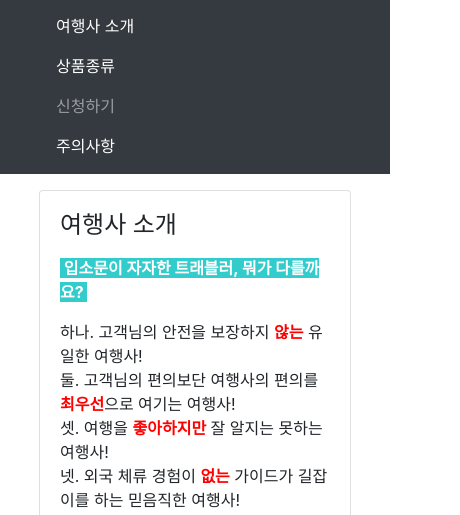
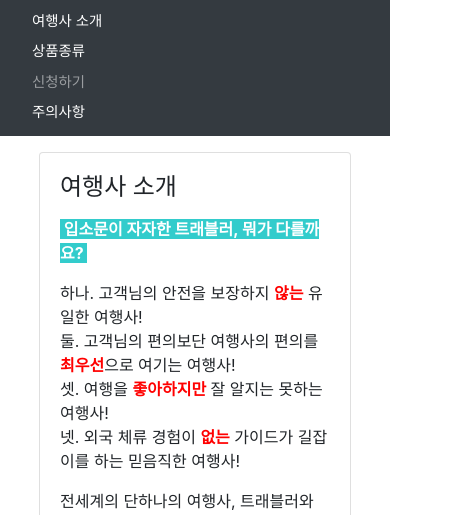
Before and after one commit to seongjae2/traveler, a plain HTML site: page Introduction/index.html in a window 390 px wide. Shown: the part 210-725 px from the top of the page, 460 px wide, since content can reach past the window. Drawn offline with nearby package versions, Linux system fonts and the light colour scheme.

Commit message:
반응형 추가

```diff
--- a/Introduction/index.html
+++ b/Introduction/index.html
@@ -62,7 +62,7 @@
           <p><strong>룰렛 여행 결정 다음날 오전 11시 35분 비행기/ 2박 3일 일정</strong></p>
           <p><strong>- 숙박 :</strong> 에어비엔비_수트라에비뉴</p>
           <p><strong>- 꼭 해야할 일 :</strong> 스쿠버 다이빙</p>
-          <img src="../source/kk.jpg" alt="kotakinabalu" style="height : 20rem; display: block; margin: 0px auto;  margin-bottom : 1rem;">
+          <img src="../source/kk.jpg" id="kotakinabalu" alt="kotakinabalu" style="height : 20rem; display: block; margin: 0px auto;  margin-bottom : 1rem;">
           <p>- 룰렛 여행은 처음이라 이상한 거 걸리면 어쩌나 싶었는데 보기 내용이 다 흥미로웠습니다! 이렇게 즉흥적으로 여행을 떠나는 것은 처음이라 되게 설레고 즐거웠던 것 같아요!<br />&nbsp;
             평소 결정하는데 시간을 많이 쓰는 편이라 여행 일정 짜는 거도 오래걸리는데 이 여행에서는 정말 빠르게 할 수 있었어요.<br />&nbsp; 꼭 해야할 일에서 스쿠버 다이빙이 걸려 여행사에서
             추천해 준 제셀톤 포인트에 가서 스쿠버 다이빙을 했습니다.<br />&nbsp; 스쿠버 다이빙은 처음이라 많이 두근댔지만 값싼 가격에 색다른 재미를 느낄 수 있어서
--- a/Introduction/style.css
+++ b/Introduction/style.css
@@ -33,8 +33,16 @@
 
 @media screen and (max-width :615px){
 
-    img {
+    #kotakinabalu {
         width: 80%;
         height: auto !important;
     }
+    .nav-item{
+        font-size: 0.9rem;
+        margin-left:0rem;
+        line-height: 1.0;
+    }
+    .navbar-nav{
+        padding-left: 1rem !important;
+    }
 }
--- a/caution/style.css
+++ b/caution/style.css
@@ -33,3 +33,16 @@
     float: none; /* Added */
     margin-bottom: 10px; /* Added */
 }
+
+
+@media screen and (max-width :615px){
+
+    .nav-item{
+        font-size: 0.9rem;
+        margin-left:0rem;
+        line-height: 1.0;
+    }
+    .navbar-nav{
+        padding-left: 1rem !important;
+    }
+}
--- a/style.css
+++ b/style.css
@@ -23,7 +23,7 @@
 @media screen and (max-width :615px){
 
     .nav-item{
-        font-size: 0.8rem;
+        font-size: 0.9rem;
         margin-left:0rem;
         line-height: 1.0;
     }
```
